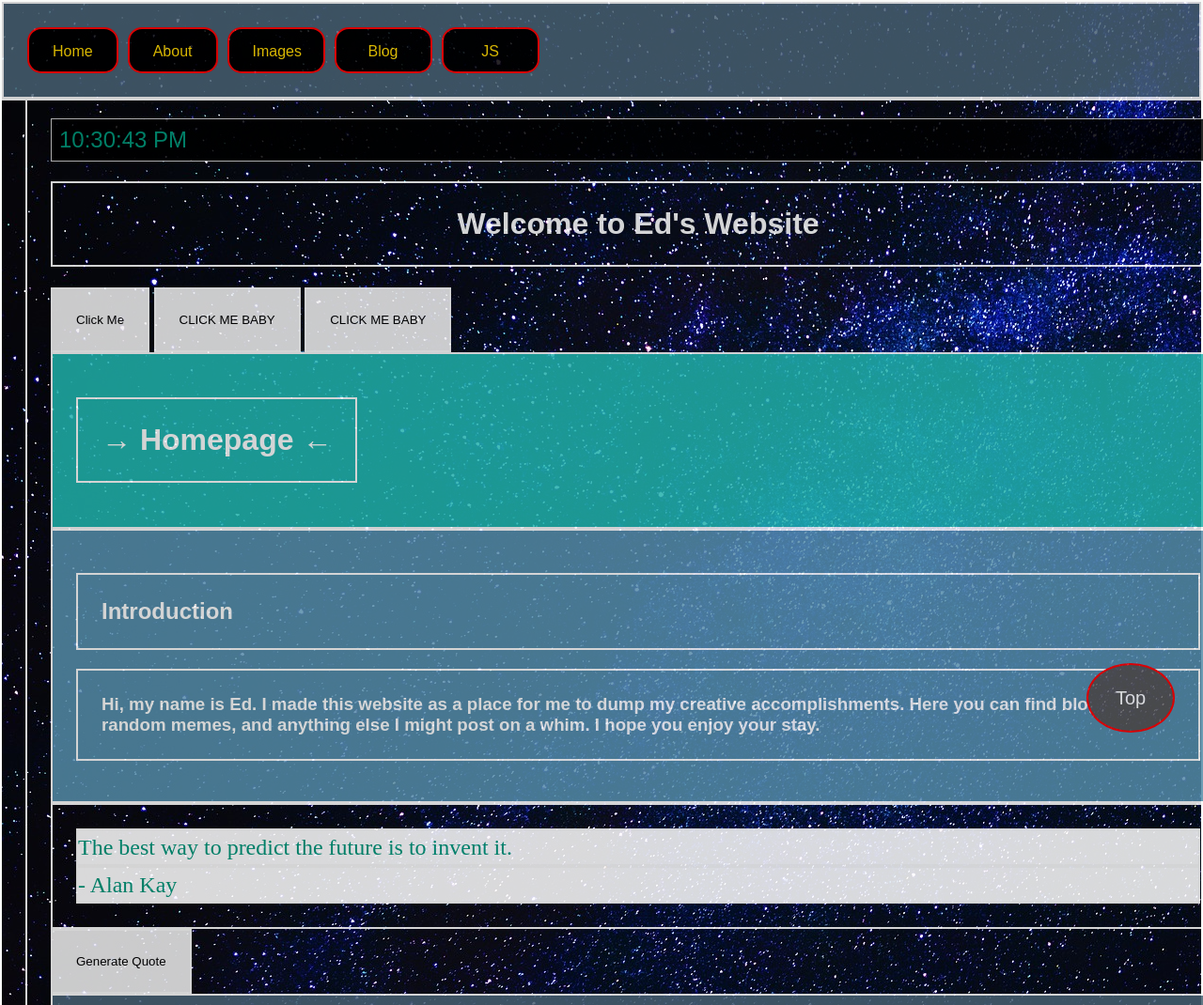
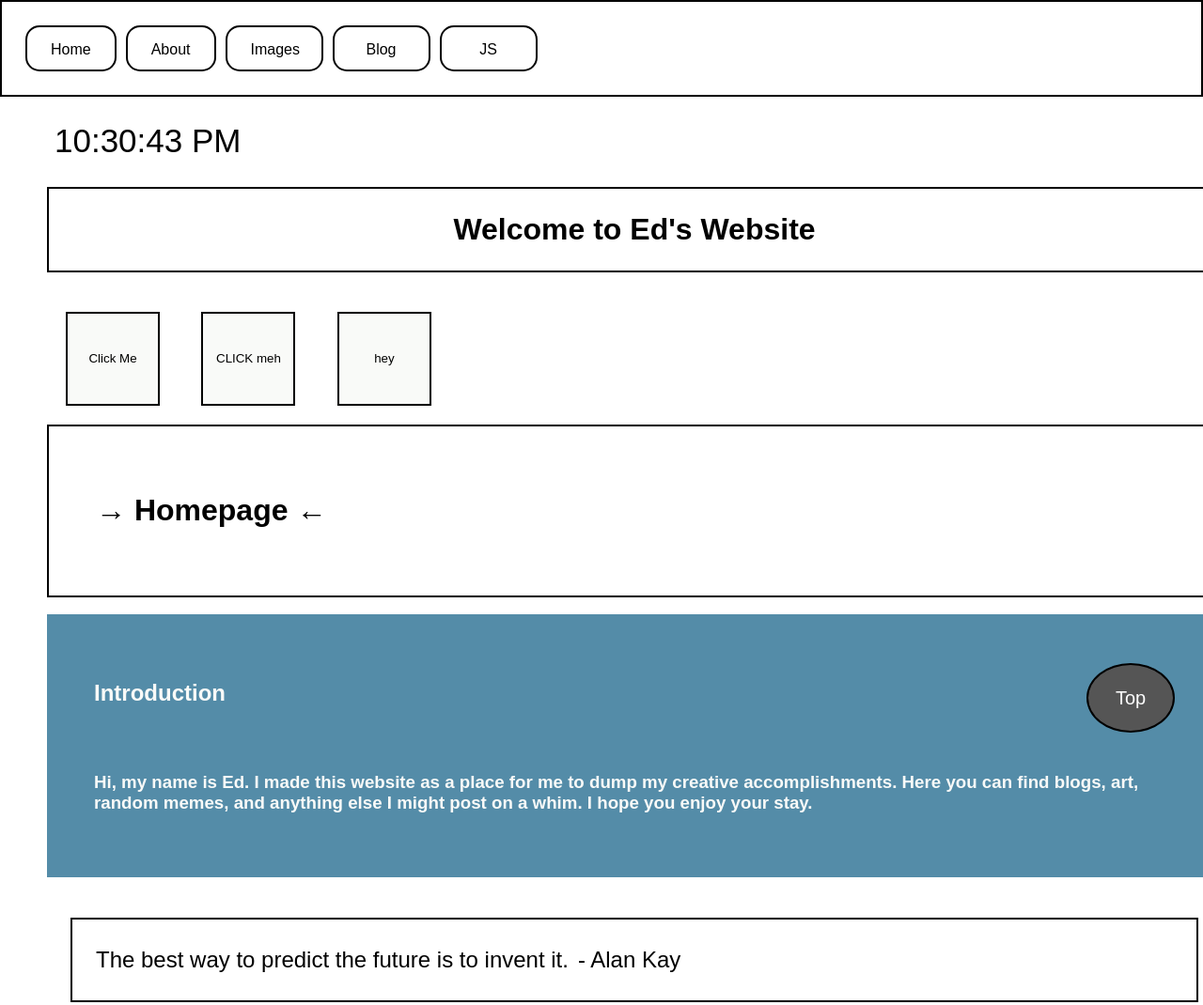
Before and after one commit to edwrand/odin_website, a plain HTML site: page index.html in a window 1280 px wide. Shown: the top 1070 px of the page at 94% size. Drawn offline with Linux system fonts and the light colour scheme.

Commit message:
color and style revamp making landing page more appealing

```diff
--- a/index.html
+++ b/index.html
@@ -18,42 +18,47 @@
 </head>
 
 <body>
+    <link rel="stylesheet" href="styles.css">
     <br>
     <br>
     <br>
     <br>
     <div id="clock"></div>
-    <link rel="stylesheet" href="styles.css">
-    <H1>Welcome to Ed's Website</H1>
-    <button onclick="alert('Hello World')">Click Me</button>
-    <button onclick="alertFunction()">CLICK ME BABY</button>
-    <button id='btn1' onclick="alertFunction()">CLICK ME BABY</button>
+    <H1 id="titleh1">Welcome to Ed's Website</H1>
+    <button id='gener' onclick="alert('Hello World')">Click Me</button>
+    <button id='gener' onclick="alertFunction()">CLICK meh</button>
+    <button id='gener' onclick="alertFunction()">hey</button>
     <!-- nav bar -->
     <header>
         <div class="flex-container">
-            <a id='myButton' class='links' href="index.html">Home</a>
-            <a id='myButton' class='links' href="./pages/about.html">About</a>
-            <a id='myButton' href="./pages/images.html">Images</a>
-            <a id='myButton' href="./pages/blog.html">Blog</a>
-            <a id='myButton' href="./pages/js_test_page.html">JS</a>
+            <a class='links' href="index.html">Home</a>
+            <a class='links' href="./pages/about.html">About</a>
+            <a href="./pages/images.html">Images</a>
+            <a href="./pages/blog.html">Blog</a>
+            <a href="./pages/js_test_page.html">JS</a>
         </div>
     </header>
+    <br>
     <!-- beginning of home page -->
     <div class="flex-containerone">
         <h1>→ Homepage ←</h1>
     </div>
+    <br>
     <div class="introduction">
         <h2>Introduction</h2>
         <h3>Hi, my name is Ed. I made this website as a place for me to dump my creative
             accomplishments. Here you can find blogs, art, random memes, and anything else I might post on a whim. I
             hope you enjoy your stay.</h3>
     </div>
+    <br>
     <!-- the random quote generator -->
     <div>
-        <h2 id="quote"></h2>
-        <h2 id="author"></h2>
+        <div class="flex-container">
+            <h2 id="quote"></h2>
+            <h2 id="author"></h2>
+        </div>
     </div>
-    <button onclick="generateQuote()">Generate Quote</button>
+    <button id='gener' onclick="generateQuote()">Generate Quote</button>
     <!-- end random quote gen-->
     <div class="main-content">
         <h2>My Info</h2>
--- a/javascript.js
+++ b/javascript.js
@@ -1,15 +1,4 @@
 // practicing some JavaScript
-
-// interactive button with mouseover and mouseout
-var button = document.getElementById("myButton");
-button.addEventListener("mouseover", function () {
-    button.style.fontSize = "30px";
-    button.style.backgroundColor = "green";
-});
-button.addEventListener("mouseout", function () {
-    button.style.fontSize = "16px";
-    button.style.backgroundColor = "black";
-});
 
 // clock in javaScript
 function showTime() {
--- a/styles.css
+++ b/styles.css
@@ -7,36 +7,48 @@ margin increases the space between the borders of a box and the borders of adjac
 border adds space (even if it’s only a pixel or two) between the margin and the padding. */
 
 * {
-    border: 2px solid #F9FAF8;
+    border: none;
     padding: 25px;
     font-family: sans-serif;
+}
+
+#gener {
+    background-color: #F9FAF8;
+    border: 2px solid black;
+    padding: 0px;
+    margin: 20px;
+    width: 50px;
+    height: 100px;
+    width: 100px;
 }
 
 body {
     width: 1250px;
     margin: 0 auto;
-    background-image: url("images/space.jpeg");
-    opacity: calc(100% - 15%);
 }
 
 p {
     font-family: sans-serif;
-    color: #F9FAF8;
+    color: black;
     size: 24px;
 }
 
 a {
     border-radius: 15px;
-    border: 2px solid red;
+    border: 2px solid black;
     padding: 0px;
     width: 50px;
     height: 15px;
 }
 
+#titleh1 {
+    border: 2px solid black;
+}
+
 h1 {
     font-family: sans-serif;
     text-align: center;
-    color: #F9FAF8;
+    color: black;
 }
 
 h3 {
@@ -138,26 +150,26 @@ HTML CSSResult Skip Results Iframe EDIT ON div {
 .flex-container {
     display: flex;
     gap: 10px;
-    border: 2px solid whitesmoke;
-    background-color: #476072;
+    border: 2px solid black;
+    background-color: none;
 }
 
 /* this selector selects all divs inside of .flex-container */
 .flex-containerone {
     display: flex;
     gap: 100px;
-    border: 2px solid whitesmoke;
-    background-color: lightseagreen;
+    border: 2px solid black;
+    background-color: none;
 }
 
 .flex-container div {
-    background: #1F2937;
+    background-color: black;
     height: 100px;
     flex: 1;
 }
 
 .flex-container .one {
-    background: #1F2937;
+    background: none;
     height: 100px;
     flex: 2;
 }
@@ -169,8 +181,8 @@ HTML CSSResult Skip Results Iframe EDIT ON div {
 /* button animation for the nav bar css */
 a:link,
 a:visited {
-    background-color: black;
-    color: gold;
+    background-color: white;
+    color: black;
     padding: 15px 25px;
     text-align: center;
     text-decoration: none;
@@ -186,7 +198,7 @@ a:active {
 .datetime {
     font-size: 16px;
     padding: 24px;
-    color: #ffffff;
+    color: black;
     background: #444444;
     box-shadow: 0 0 10px rgba(0, 0, 0, 0.25);
     border-radius: 4px;
@@ -198,7 +210,7 @@ a:active {
 
 .time {
     font-size: 3em;
-    color: #00ffcc;
+    color: black;
 }
 
 .date {
@@ -232,11 +244,10 @@ a:active {
     position: flex;
     top: 0;
     right: 0;
-    font-size: 1.5rem;
-    background-color: black;
+    font-size: 35px;
+    background-color: white;
     padding: 0.5rem;
-    border: 1px solid #ccc;
-    color: #009578;
+    color: black;
 }
 
 header {
@@ -251,12 +262,12 @@ header {
 
 #quote,
 #author {
-    font-family: "Times New Roman", Times, serif;
+    font-family: sans-serif;
     background-color: #ffffff;
     font-size: 1.5rem;
     font-weight: 400;
     line-height: 1.5;
-    color: #009578;
+    color: black;
     margin: 0;
     padding: 0;
 }
```
